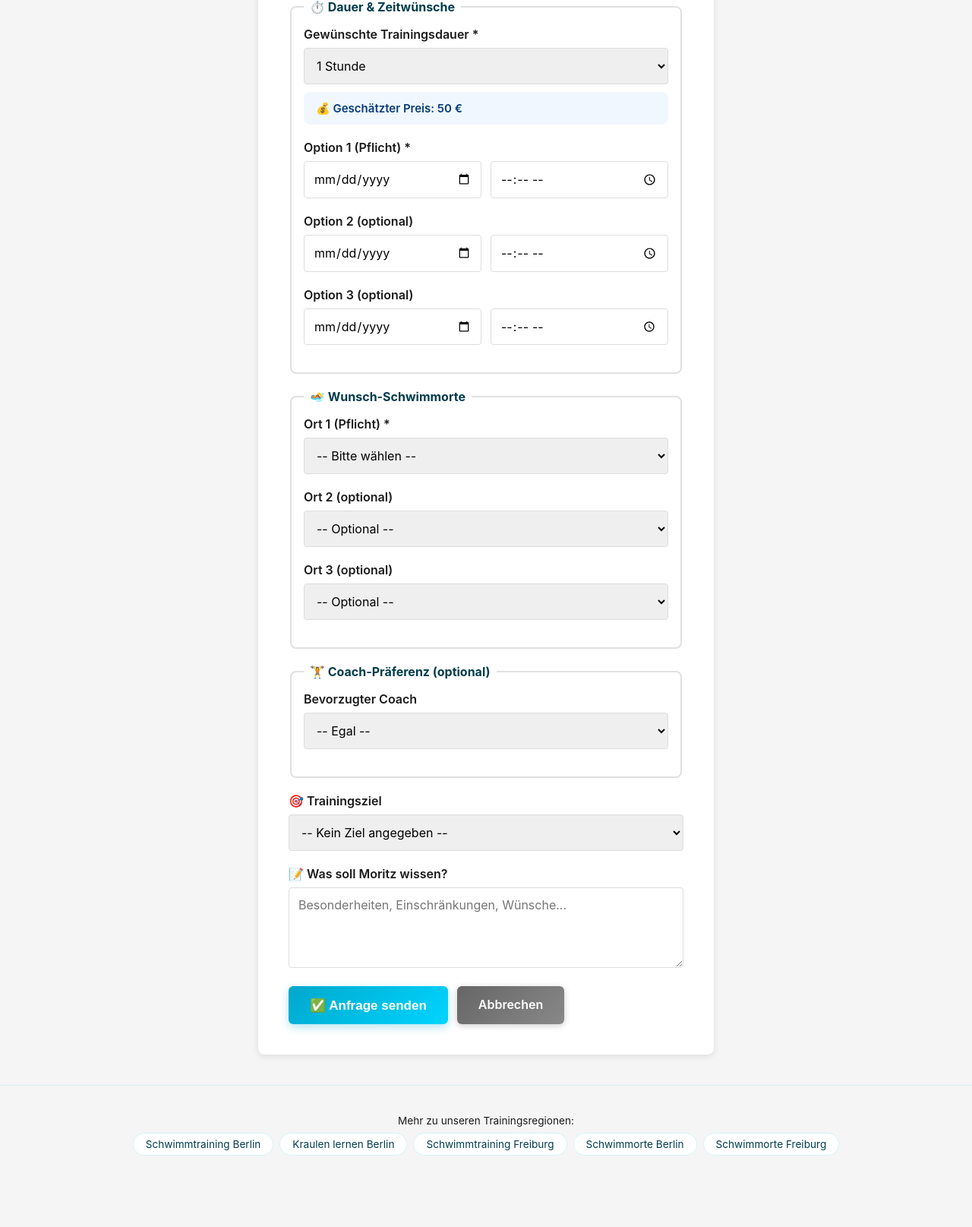
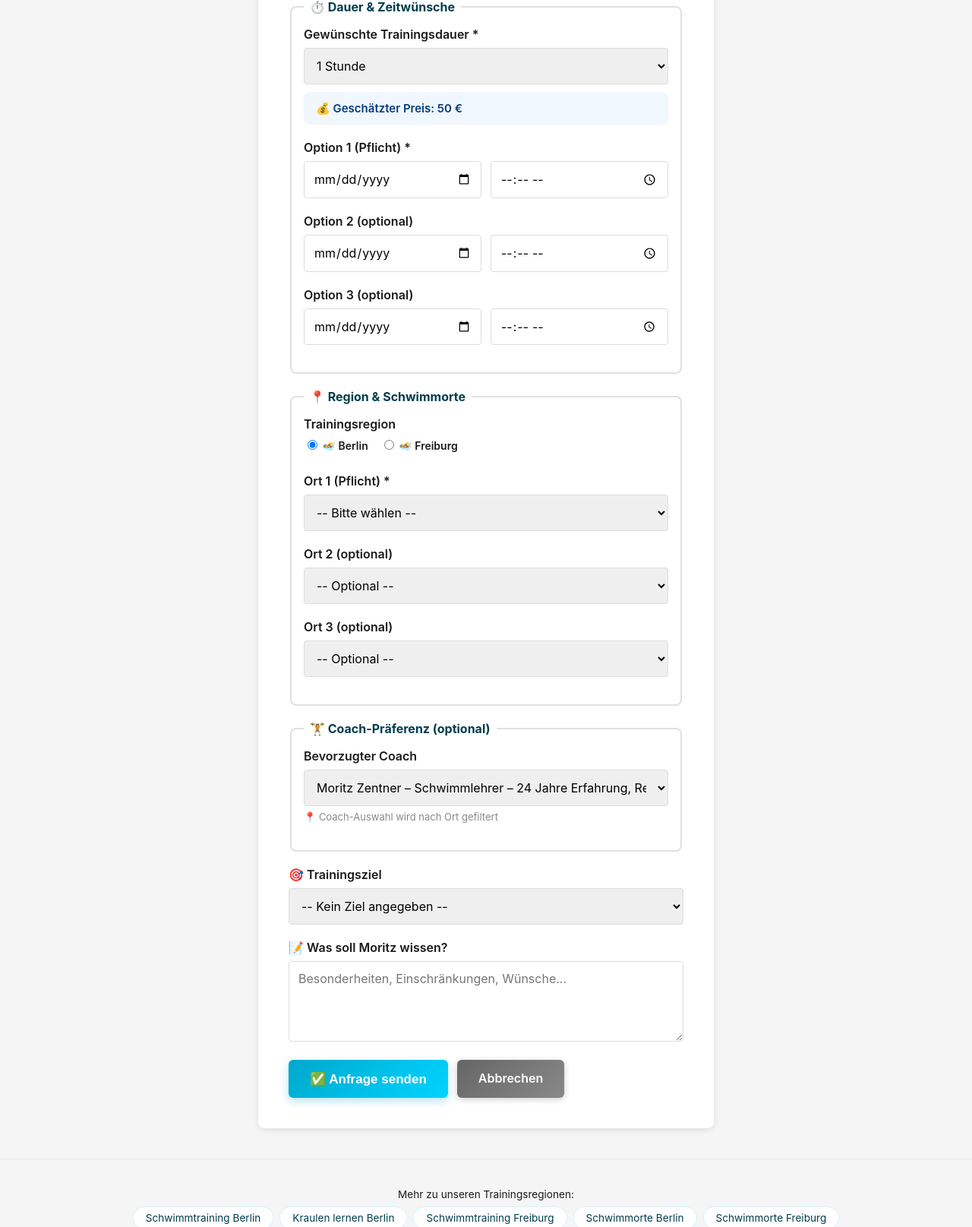
Before and after one commit to Zentnemo/Squalo, a Flask app: page /booking in a window 1280 px wide. Shown: the part 858-2473 px from the top of the page at 76% size. Run offline with Flask 3, Linux system fonts and the light colour scheme; a user stored in the database is signed in; data comes from the database, SQL or seed files in the repository.

Commit message:
Add Berlin swim locations (Wuhlheide, Thälmann-Park) and filter booking by region

```diff
--- a/app.py
+++ b/app.py
@@ -1749,6 +1749,9 @@ def create_app() -> Flask:
     @login_required
     def booking():
         locations = Location.query.order_by(Location.name.asc()).all()
+        selected_region = request.args.get('region', '') or request.form.get('region', '')
+        if selected_region not in ('berlin', 'freiburg'):
+            selected_region = ''
         if request.method == "POST":
             priority_type = request.form.get("priority_type", "balanced")
 
@@ -1803,7 +1806,8 @@ def create_app() -> Flask:
             # Validate
             if not d1 or not t1:
                 flash("Bitte mindestens einen Zeitwunsch (Datum + Uhrzeit) angeben.", "danger")
-                return render_template("booking.html", locations=locations)
+                coaches = Coach.query.filter_by(is_active=True).all()
+                return render_template("booking.html", locations=locations, coaches=coaches, selected_region=selected_region)
 
             # Build legacy requested_start from option 1
             requested_start = None
@@ -1838,7 +1842,7 @@ def create_app() -> Flask:
             flash("Deine Terminanfrage wurde gesendet! Ich prüfe deine Wunschzeiten und melde mich bei dir.", "success")
             return redirect(url_for("dashboard"))
         coaches = Coach.query.filter_by(is_active=True).all()
-        return render_template("booking.html", locations=locations, coaches=coaches)
+        return render_template("booking.html", locations=locations, coaches=coaches, selected_region=selected_region)
 
     @app.route("/shop", methods=["GET", "POST"])
     def shop():
--- a/seed_data.py
+++ b/seed_data.py
@@ -716,4 +716,34 @@ SWIM_LOCATIONS = [
         "crowd_level": "low",
         "maps_url": "https://maps.google.com/?q=Opfinger+See+Freiburg"
     },
+    # ── Neu: Sommerbad Wuhlheide ──
+    {
+        "name": "Sommerbad Wuhlheide",
+        "location_type": "Sommerbad",
+        "district": "Treptow-Köpenick",
+        "city": "Berlin",
+        "address": "Treskowallee 211, 12459 Berlin",
+        "latitude": 52.4704336,
+        "longitude": 13.5197167,
+        "official_status": "open",
+        "verified_status": "verified",
+        "water_temperature": "22°C",
+        "crowd_level": "medium",
+        "maps_url": "https://maps.google.com/?q=Sommerbad+Wuhlheide+Berlin"
+    },
+    # ── Neu: Schwimmhalle Ernst-Thälmann-Park ──
+    {
+        "name": "Schwimmhalle Ernst-Thälmann-Park",
+        "location_type": "Schwimmbad",
+        "district": "Pankow",
+        "city": "Berlin",
+        "address": "Lilli-Henoch-Straße 20, 10405 Berlin",
+        "latitude": 52.5408,
+        "longitude": 13.4336,
+        "official_status": "open",
+        "verified_status": "needs_review",
+        "water_temperature": "26°C",
+        "crowd_level": "low",
+        "maps_url": "https://maps.google.com/?q=Schwimmhalle+Ernst-Thälmann-Park+Berlin"
+    },
 ]
--- a/templates/booking.html
+++ b/templates/booking.html
@@ -76,7 +76,21 @@
       </fieldset>
 
       <fieldset class="form-fieldset">
-        <legend>🏊 Wunsch-Schwimmorte</legend>
+        <legend>📍 Region &amp; Schwimmorte</legend>
+
+        <div class="form-group">
+          <label>Trainingsregion</label>
+          <div class="radio-group" id="region-selector">
+            <label class="radio-label">
+              <input type="radio" name="region" value="berlin" onchange="filterLocationsByRegion('berlin')"
+                     {% if selected_region == 'berlin' or not selected_region %}checked{% endif %}> 🏊 Berlin
+            </label>
+            <label class="radio-label">
+              <input type="radio" name="region" value="freiburg" onchange="filterLocationsByRegion('freiburg')"
+                     {% if selected_region == 'freiburg' %}checked{% endif %}> 🏊 Freiburg
+            </label>
+          </div>
+        </div>
 
         <div class="form-group">
           <label for="preferred_location_1">Ort 1 (Pflicht) *</label>
@@ -171,48 +185,70 @@ function updatePricePreview() {
   }
 }
 
-// ── Coach filtering by selected location city ──
-function filterCoachesByLocation() {
-  const loc1 = document.getElementById('preferred_location_1');
-  const loc2 = document.getElementById('preferred_location_2');
-  const loc3 = document.getElementById('preferred_location_3');
+// ── Filter location dropdowns by region (Berlin/Freiburg) ──
+function filterLocationsByRegion(region) {
+  const selectIds = ['preferred_location_1', 'preferred_location_2', 'preferred_location_3'];
+  const regionCity = region === 'freiburg' ? 'Freiburg' : 'Berlin';
+
+  selectIds.forEach(function(id) {
+    const sel = document.getElementById(id);
+    if (!sel) return;
+    // Remember current selection
+    const currentVal = sel.value;
+    for (let i = 0; i < sel.options.length; i++) {
+      const opt = sel.options[i];
+      if (!opt.value) continue; // keep placeholder
+      const city = (opt.getAttribute('data-city') || '').toLowerCase();
+      const isFreiburgRegion = regionCity.toLowerCase() === 'freiburg';
+      const match = isFreiburgRegion
+        ? city === 'freiburg'
+        : city === 'berlin';
+      opt.style.display = match ? '' : 'none';
+    }
+    // If current selection is now hidden, reset
+    const currOpt = sel.options[sel.selectedIndex];
+    if (currOpt && currOpt.style.display === 'none') {
+      sel.value = '';
+    }
+    // If first option placeholder is only visible option, auto-select
+    let visibleCount = 0;
+    let firstVisible = null;
+    for (let i = 1; i < sel.options.length; i++) {
+      if (sel.options[i].style.display !== 'none') {
+        visibleCount++;
+        if (!firstVisible) firstVisible = sel.options[i];
+      }
+    }
+    if (visibleCount === 0) {
+      // No options for this region
+      const placeholder = sel.options[0];
+      if (placeholder) placeholder.text = '-- Keine Orte in dieser Region --';
+    } else {
+      const placeholder = sel.options[0];
+      if (placeholder) placeholder.text = id === 'preferred_location_1' ? '-- Bitte wählen --' : '-- Optional --';
+    }
+  });
+
+  // Also update coach filter
+  filterCoachesByRegion(regionCity);
+}
+
+// ── Filter coaches by region ──
+function filterCoachesByRegion(regionCity) {
   const coachSelect = document.getElementById('preferred_coach_id');
-  const hint = document.getElementById('coach-filter-hint');
+  if (!coachSelect) return;
 
-  // Determine the city of the first selected location
-  let selectedCity = '';
-  if (loc1 && loc1.value) {
-    const opt = loc1.options[loc1.selectedIndex];
-    selectedCity = opt.getAttribute('data-city') || 'Berlin';
-  } else if (loc2 && loc2.value) {
-    const opt = loc2.options[loc2.selectedIndex];
-    selectedCity = opt.getAttribute('data-city') || 'Berlin';
-  } else if (loc3 && loc3.value) {
-    const opt = loc3.options[loc3.selectedIndex];
-    selectedCity = opt.getAttribute('data-city') || 'Berlin';
-  }
-
-  if (!selectedCity) {
-    // No location selected: show all coaches
-    for (let i = 0; i < coachSelect.options.length; i++) {
-      coachSelect.options[i].style.display = '';
-    }
-    hint.style.display = 'none';
-    return;
-  }
-
-  // Map city to keyword for matching against cities_served
-  const cityKeywords = [selectedCity.toLowerCase()];
-  if (selectedCity === 'Freiburg') {
-    cityKeywords.push('freiburg und umgebung');
-  }
+  const isFreiburg = regionCity === 'Freiburg';
 
   let firstVisible = null;
   let visibleCount = 0;
   for (let i = 1; i < coachSelect.options.length; i++) {
     const opt = coachSelect.options[i];
     const citiesServed = (opt.getAttribute('data-cities') || '').toLowerCase();
-    const matches = cityKeywords.some(kw => citiesServed.includes(kw));
+    // Berlin coach shows for Berlin, Freiburg coach shows for Freiburg
+    const matchesBerlin = !isFreiburg && (citiesServed.includes('berlin') || citiesServed === '');
+    const matchesFreiburg = isFreiburg && (citiesServed.includes('freiburg') || citiesServed.includes('freiburg und umgebung'));
+    const matches = isFreiburg ? matchesFreiburg : matchesBerlin;
     opt.style.display = matches ? '' : 'none';
     if (matches && !firstVisible) firstVisible = opt;
     if (matches) visibleCount++;
@@ -222,7 +258,6 @@ function filterCoachesByLocation() {
   if (visibleCount === 1 && firstVisible) {
     coachSelect.value = firstVisible.value;
   } else if (visibleCount > 1) {
-    // Keep current selection if it's still visible
     const currentOpt = coachSelect.options[coachSelect.selectedIndex];
     if (currentOpt && currentOpt.value && currentOpt.style.display === 'none') {
       coachSelect.value = '';
@@ -231,11 +266,41 @@ function filterCoachesByLocation() {
     coachSelect.value = '';
   }
 
-  hint.style.display = visibleCount < coachSelect.options.length - 1 ? 'block' : 'none';
+  const hint = document.getElementById('coach-filter-hint');
+  if (hint) hint.style.display = visibleCount < coachSelect.options.length - 1 ? 'block' : 'none';
 }
 
-// Run on page load if a location is pre-selected
-document.addEventListener('DOMContentLoaded', filterCoachesByLocation);
+// ── Legacy coach filter (triggered by location change, now delegates) ──
+function filterCoachesByLocation() {
+  // Determine region from first selected location
+  const loc1 = document.getElementById('preferred_location_1');
+  const loc2 = document.getElementById('preferred_location_2');
+  const loc3 = document.getElementById('preferred_location_3');
+  let regionCity = '';
+  for (const sel of [loc1, loc2, loc3]) {
+    if (sel && sel.value) {
+      const opt = sel.options[sel.selectedIndex];
+      regionCity = opt.getAttribute('data-city') || '';
+      break;
+    }
+  }
+  if (regionCity) {
+    filterCoachesByRegion(regionCity);
+  }
+}
+
+// ── Initialize on page load ──
+document.addEventListener('DOMContentLoaded', function() {
+  const regionRadios = document.querySelectorAll('input[name="region"]');
+  let activeRegion = 'berlin';
+  for (const r of regionRadios) {
+    if (r.checked) {
+      activeRegion = r.value;
+      break;
+    }
+  }
+  filterLocationsByRegion(activeRegion);
+});
 </script>
 
 <div class="booking-seo-links" style="margin-top:2rem;padding-top:1.5rem;border-top:1px solid rgba(0,168,204,0.1);text-align:center;">
```
